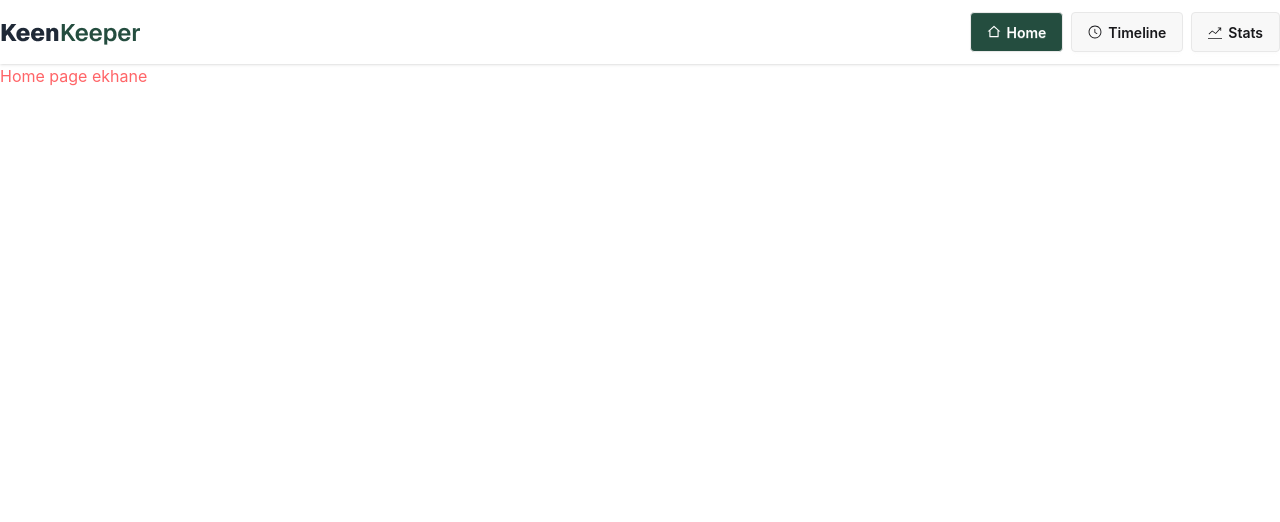
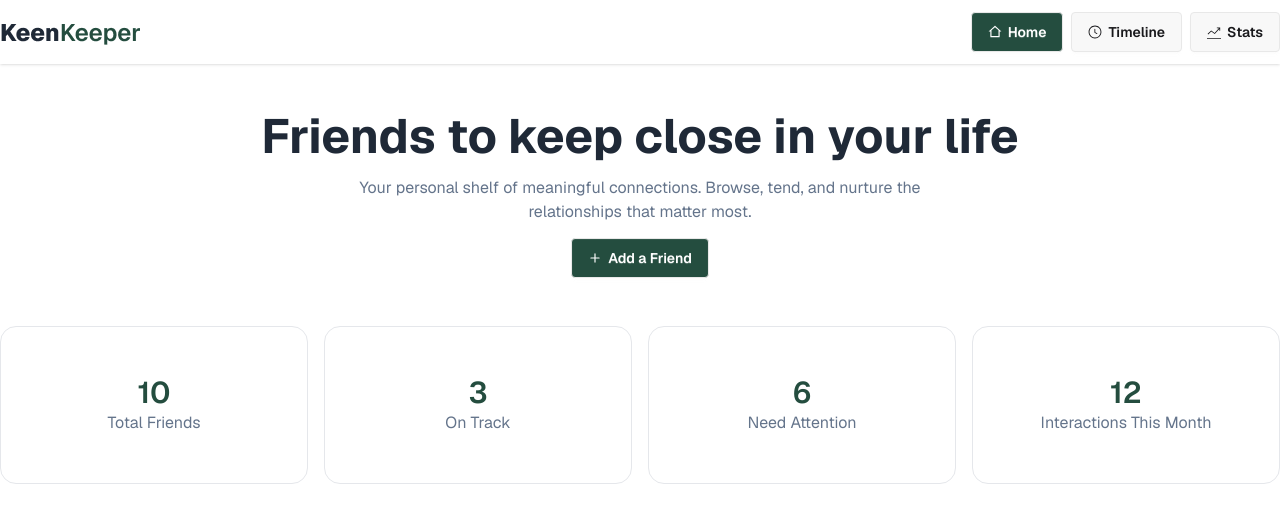
Before and after one commit to Miskat-BD/Assignment7, a React (Vite) app: page / in a window 1280 px wide. Shown: the top 522 px of the page. Built offline with nearby package versions, Linux system fonts and the light colour scheme.

Commit message:
banner section

```diff
--- /dev/null
+++ b/public/friends.json
@@ -0,0 +1,122 @@
+[
+  {
+    "id": 1,
+    "name": "Arafat Rahman",
+    "picture": "https://randomuser.me/api/portraits/men/32.jpg",
+    "email": "arafat.rahman@gmail.com",
+    "days_since_contact": 18,
+    "status": "overdue",
+    "tags": ["college", "close friend"],
+    "bio": "We studied CSE together and built several projects during university life.",
+    "goal": 14,
+    "next_due_date": "2026-04-10"
+  },
+  {
+    "id": 2,
+    "name": "Tanvir Hasan",
+    "picture": "https://randomuser.me/api/portraits/men/55.jpg",
+    "email": "tanvir.hasan@gmail.com",
+    "days_since_contact": 6,
+    "status": "on-track",
+    "tags": ["gym", "workout partner"],
+    "bio": "My gym partner who motivates me to stay consistent and improve strength.",
+    "goal": 14,
+    "next_due_date": "2026-04-24"
+  },
+  {
+    "id": 3,
+    "name": "Mahmudul Karim",
+    "picture": "https://randomuser.me/api/portraits/men/60.jpg",
+    "email": "mahmudul.karim@gmail.com",
+    "days_since_contact": 13,
+    "status": "almost due",
+    "tags": ["office", "colleague"],
+    "bio": "We worked together on frontend development projects and share tech ideas.",
+    "goal": 14,
+    "next_due_date": "2026-04-17"
+  },
+  {
+    "id": 4,
+    "name": "Rakib Hossain",
+    "picture": "https://randomuser.me/api/portraits/men/41.jpg",
+    "email": "rakib.hossain@gmail.com",
+    "days_since_contact": 17,
+    "status": "overdue",
+    "tags": ["neighbor", "childhood friend"],
+    "bio": "We grew up in the same area and used to play cricket every evening.",
+    "goal": 14,
+    "next_due_date": "2026-04-11"
+  },
+  {
+    "id": 5,
+    "name": "Sabbir Ahmed",
+    "picture": "https://randomuser.me/api/portraits/men/28.jpg",
+    "email": "sabbir.ahmed@gmail.com",
+    "days_since_contact": 9,
+    "status": "on-track",
+    "tags": ["football", "teammate"],
+    "bio": "We play football together on weekends and follow international matches.",
+    "goal": 14,
+    "next_due_date": "2026-04-21"
+  },
+  {
+    "id": 6,
+    "name": "Imran Chowdhury",
+    "picture": "https://randomuser.me/api/portraits/men/36.jpg",
+    "email": "imran.chowdhury@gmail.com",
+    "days_since_contact": 15,
+    "status": "overdue",
+    "tags": ["travel", "friend"],
+    "bio": "We love traveling together and have visited several places across Bangladesh.",
+    "goal": 14,
+    "next_due_date": "2026-04-13"
+  },
+  {
+    "id": 7,
+    "name": "Nusrat Jahan",
+    "picture": "https://randomuser.me/api/portraits/women/44.jpg",
+    "email": "nusrat.jahan@gmail.com",
+    "days_since_contact": 11,
+    "status": "almost due",
+    "tags": ["school", "friend"],
+    "bio": "We have been friends since school and still share life updates regularly.",
+    "goal": 14,
+    "next_due_date": "2026-04-18"
+  },
+  {
+    "id": 8,
+    "name": "Farzana Akter",
+    "picture": "https://randomuser.me/api/portraits/women/21.jpg",
+    "email": "farzana.akter@gmail.com",
+    "days_since_contact": 20,
+    "status": "overdue",
+    "tags": ["family friend"],
+    "bio": "Our families are close, and we usually meet during festivals and gatherings.",
+    "goal": 14,
+    "next_due_date": "2026-04-08"
+  },
+  {
+    "id": 9,
+    "name": "Sadia Islam",
+    "picture": "https://randomuser.me/api/portraits/women/35.jpg",
+    "email": "sadia.islam@gmail.com",
+    "days_since_contact": 4,
+    "status": "on-track",
+    "tags": ["university", "study partner"],
+    "bio": "We studied together and helped each other during exams and assignments.",
+    "goal": 14,
+    "next_due_date": "2026-04-26"
+  },
+  {
+    "id": 10,
+    "name": "Tania Sultana",
+    "picture": "https://randomuser.me/api/portraits/women/50.jpg",
+    "email": "tania.sultana@gmail.com",
+    "days_since_contact": 7,
+    "status": "on-track",
+    "tags": ["designer", "online friend"],
+    "bio": "We met through a design community and often exchange UI/UX feedback.",
+    "goal": 14,
+    "next_due_date": "2026-04-23"
+  }
+]
--- a/src/Pages/homePage/HomePage.jsx
+++ b/src/Pages/homePage/HomePage.jsx
@@ -1,9 +1,12 @@
 import React from 'react';
+import Banner from '../../components/Banner/Banner';
+import SummaryCard from '../../ui/summaryCard/SummaryCard';
 
 const HomePage = () => {
     return (
         <div>
-            <h2 className='text-red-400'>Home page ekhane</h2>
+            <Banner/>
+            <SummaryCard />
         </div>
     );
 };
--- /dev/null
+++ b/src/components/Banner/Banner.jsx
@@ -0,0 +1,16 @@
+import { LuPlus } from 'react-icons/lu';
+
+const Banner = () => {
+
+    return (
+        <div className='text-center my-12 space-y-4'>
+            <h1 className='text-3xl md:text-5xl font-bold text-[#1F2937]'>Friends to keep close in your life</h1>
+            <p className='text-[#64748B] mb-3.5'>Your personal shelf of meaningful connections. Browse, tend, and nurture the <br /> relationships that matter most.</p>
+            <button className='btn bg-[#244D3F] text-white'><LuPlus/> Add a Friend</button>
+
+
+        </div>
+    );
+};
+
+export default Banner;
--- /dev/null
+++ b/src/hooks/useFriendsData/useFriendData.jsx
@@ -0,0 +1,21 @@
+import React, { useEffect, useState } from 'react';
+
+
+const useFriendData = () => {
+    const [friends, setFriends] = useState([]);
+    const [loading, setLoading] = useState(true)
+    useEffect(() => {
+        const friendsData = async () => {
+            const res = await fetch('/friends.json');
+            const data = await res.json();
+            // console.log(data);
+            setFriends(data)
+            setLoading(false)
+        }
+        friendsData();
+    }, [])
+    return {friends, loading}
+
+};
+
+export default useFriendData;
--- a/src/index.css
+++ b/src/index.css
@@ -1,2 +1,7 @@
+@import url('https://fonts.googleapis.com/css2?family=Geist:wght@100..900&display=swap');
 @import "tailwindcss";
 @plugin "daisyui";
+
+*{
+    font-family: "Geist", sans-serif;
+}
--- /dev/null
+++ b/src/ui/summaryCard/SummaryCard.jsx
@@ -0,0 +1,29 @@
+import React from 'react';
+import useFriendData from '../../hooks/useFriendsData/useFriendData';
+
+const SummaryCard = () => {
+    const {friends} = useFriendData();
+    console.log(friends, 'banner');
+    return (
+        <div className='container mx-auto grid grid-cols-1 md:grid-cols-2 lg:grid-cols-4 gap-4 text-center'>
+            <div className="border border-gray-200 rounded-2xl px-6 py-12">
+                <h1 className='text-3xl text-[#244D3F] font-semibold'>{friends.length}</h1>
+                <p className='text-[#64748B]'>Total Friends</p>
+            </div>
+            <div className="border border-gray-200 rounded-2xl px-8 py-12">
+                <h1 className='text-3xl text-[#244D3F] font-semibold'>3</h1>
+                <p className='text-[#64748B]'>On Track</p>
+            </div>
+            <div className="border border-gray-200 rounded-2xl px-8 py-12">
+                <h1 className='text-3xl text-[#244D3F] font-semibold'>6</h1>
+                <p className='text-[#64748B]'>Need Attention</p>
+            </div>
+            <div className="border border-gray-200 rounded-2xl px-8 py-12">
+                <h1 className='text-3xl text-[#244D3F] font-semibold'>12</h1>
+                <p className='text-[#64748B]'>Interactions This Month</p>
+            </div>
+        </div>
+    );
+};
+
+export default SummaryCard;
```
